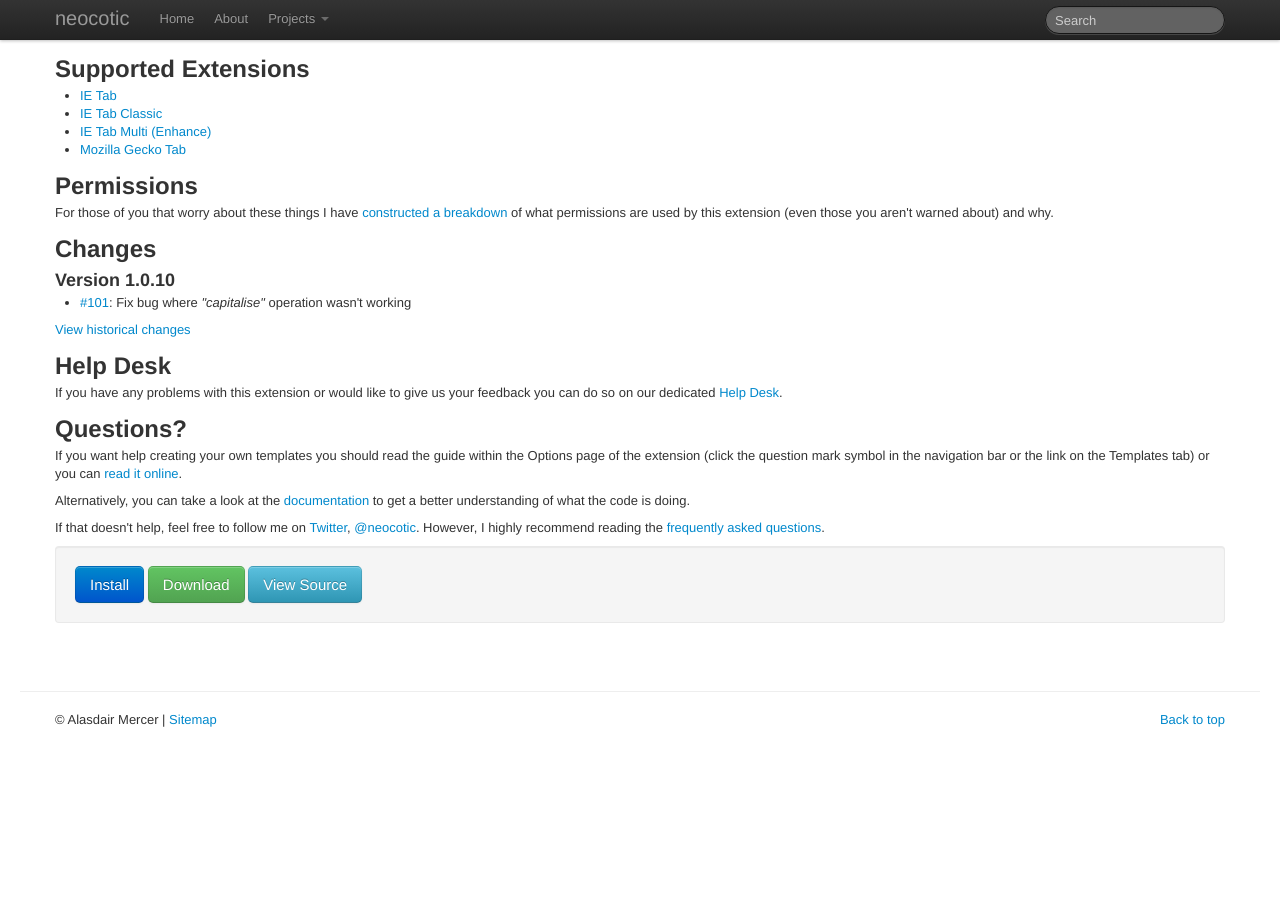
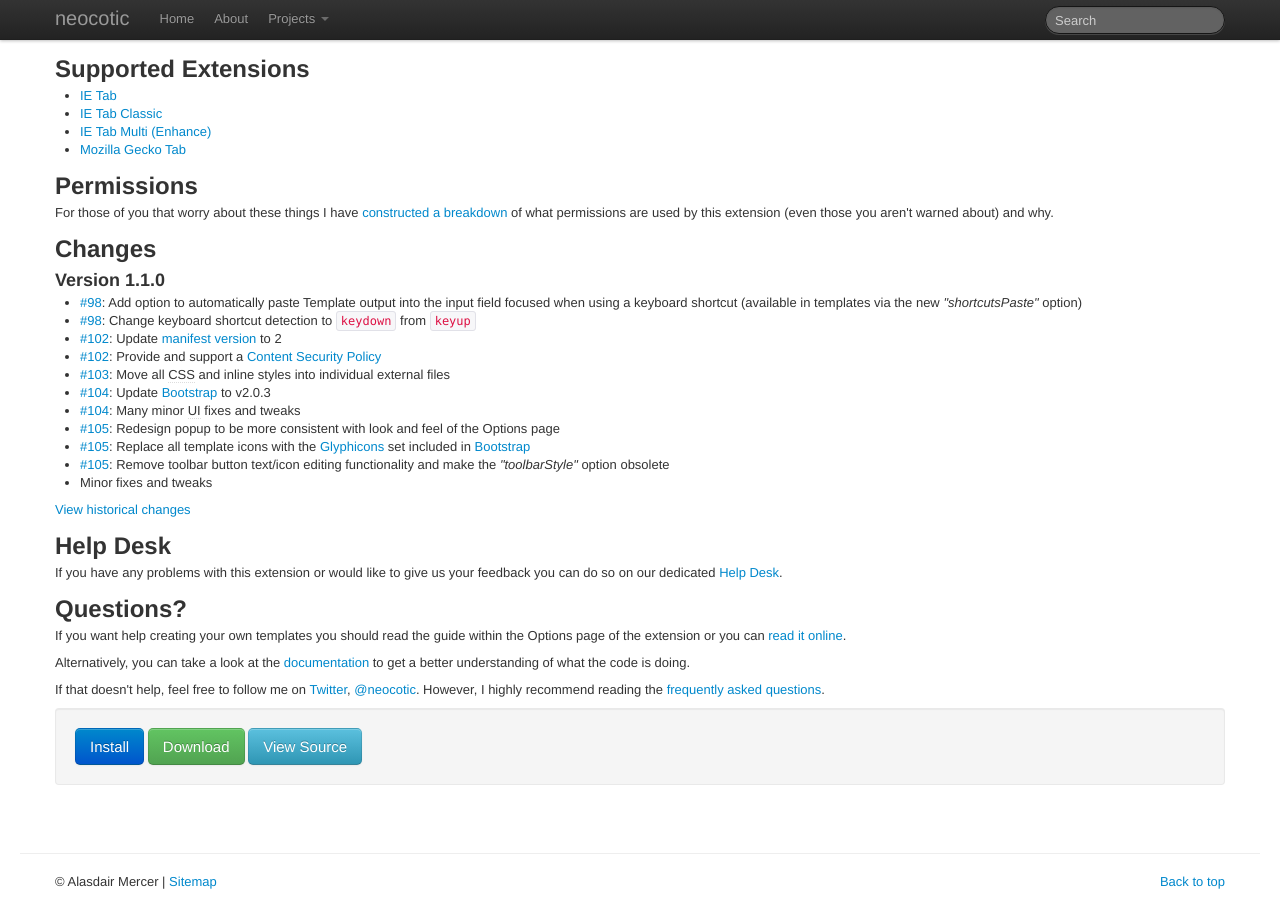
Before and after one commit to luckypoem11/luckypoem11.github.com, a Jekyll site: the page built from template/index.html, in a window 1280 px wide and 900 px high, scrolled down 656 px. Built offline with Jekyll 4.4.1, drawn with Linux system fonts in a browser that asks for light colours; nearby versions of some CDN libraries; before the commit the page ends 1394 px from its top, so only the background shows below that.

Commit message:
updated template homepage for v1.1.0

```diff
--- a/_config.yml
+++ b/_config.yml
@@ -60,7 +60,7 @@ project:
   template: &template
     name: template
     title: Template
-    version: "1.0.10"
+    version: "1.1.0"
   undowikipediablackout: &undowikipediablackout
     name: UndoWikipediaBlackout
     title: Undo Wikipedia Blackout
--- a/template/index.html
+++ b/template/index.html
@@ -115,9 +115,51 @@ share: true
 <h3>Version {{site.project.template.version}}</h3>
 <ul>
   <li>
-    <a href="https://github.com/neocotic/template/issues/101">#101</a>: Fix bug
-    where <em>&quot;capitalise&quot;</em> operation wasn't working
+    <a href="https://github.com/neocotic/template/issues/98">#98</a>: Add option
+    to automatically paste Template output into the input field focused when using
+    a keyboard shortcut (available in templates via the new <em>&quot;shortcutsPaste&quot;</em>
+    option)
   </li>
+  <li>
+    <a href="https://github.com/neocotic/template/issues/98">#98</a>: Change keyboard
+    shortcut detection to <code>keydown</code> from <code>keyup</code>
+  </li>
+  <li>
+    <a href="https://github.com/neocotic/template/issues/102">#102</a>: Update <a href="http://code.google.com/chrome/extensions/manifestVersion.html">manifest version</a>
+    to 2
+  </li>
+  <li>
+    <a href="https://github.com/neocotic/template/issues/102">#102</a>: Provide
+    and support a <a href="http://code.google.com/chrome/extensions/contentSecurityPolicy.html">Content Security Policy</a>
+  </li>
+  <li>
+    <a href="https://github.com/neocotic/template/issues/103">#103</a>: Move all
+    <abbr rel="tooltip" title="Cascading Style Sheets">CSS</abbr> and inline styles
+    into individual external files
+  </li>
+  <li>
+    <a href="https://github.com/neocotic/template/issues/104">#104</a>: Update <a href="http://twitter.github.com/bootstrap">Bootstrap</a>
+    to v2.0.3
+  </li>
+  <li>
+    <a href="https://github.com/neocotic/template/issues/104">#104</a>: Many minor
+    <abbr rel="tooltip" title="User Interface">UI</abbr> fixes and tweaks
+  </li>
+  <li>
+    <a href="https://github.com/neocotic/template/issues/105">#105</a>: Redesign
+    popup to be more consistent with look and feel of the Options page
+  </li>
+  <li>
+    <a href="https://github.com/neocotic/template/issues/105">#105</a>: Replace
+    all template icons with the <a href="http://glyphicons.com">Glyphicons</a> set
+    included in <a href="http://twitter.github.com/bootstrap">Bootstrap</a>
+  </li>
+  <li>
+    <a href="https://github.com/neocotic/template/issues/105">#105</a>: Remove toolbar
+    button text/icon editing functionality and make the <em>&quot;toolbarStyle&quot;</em>
+    option obsolete
+  </li>
+  <li>Minor fixes and tweaks</li>
 </ul>
 <p><a href="/template/changes">View historical changes</a></p>
 <h2><a name="help-desk"></a>Help Desk</h2>
@@ -128,8 +170,7 @@ share: true
 <h2><a name="questions"></a>Questions?</h2>
 <p>
   If you want help creating your own templates you should read the guide within
-  the Options page of the extension (click the question mark symbol in the navigation
-  bar or the link on the Templates tab) or you can <a href="/template/guide">read it online</a>.
+  the Options page of the extension or you can <a href="/template/guide">read it online</a>.
 </p>
 <p>
   Alternatively, you can take a look at the <a href="/template/docs/background.html">documentation</a>
```
Also changed, not shown: template/changes.html (+49 -0 lines), template/faq.html (+4 -5 lines), template/guide/options.html (+9 -6 lines).
